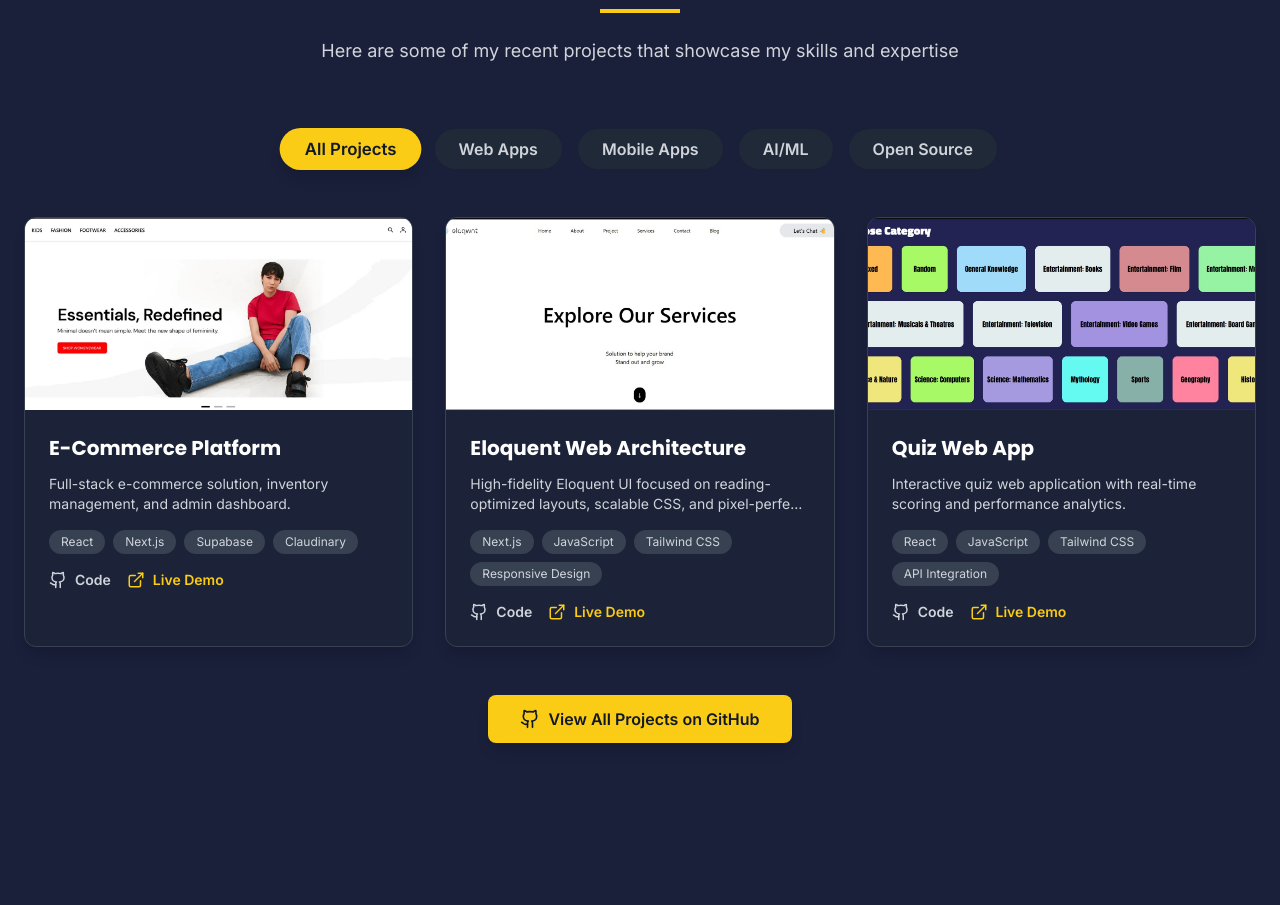
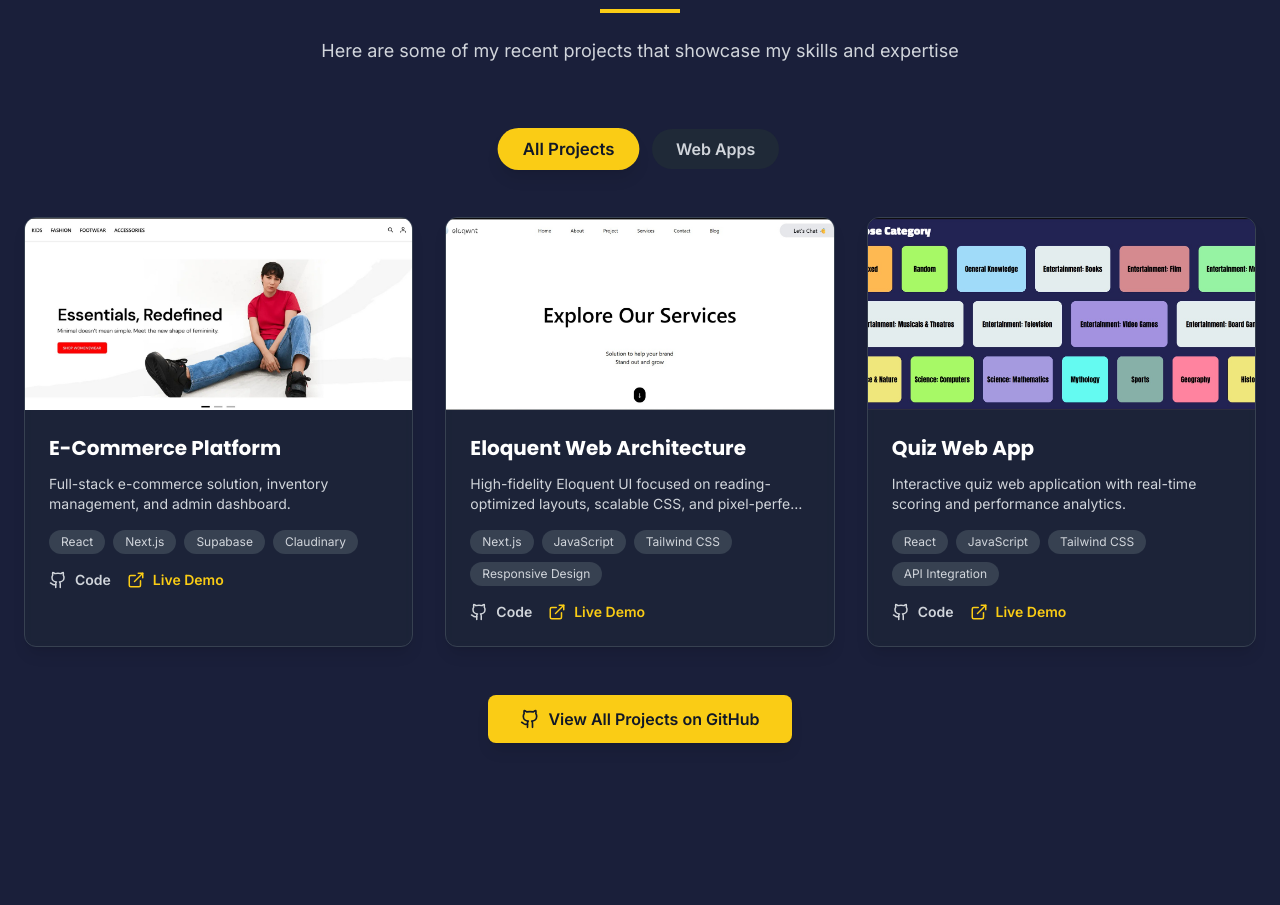
Before and after one commit to thesachin07/Portfolio, a Next.js app: page / in a window 1280 px wide. Shown: the part 2550-3455 px from the top of the page. Built offline with nearby package versions, Linux system fonts and the light colour scheme.

Commit message:
Comment out project categories in ProjectsSection

```diff
--- a/src/components/ProjectsSection.jsx
+++ b/src/components/ProjectsSection.jsx
@@ -44,9 +44,9 @@ export default function ProjectsSection({ darkMode }) {
   const categories = [
     { id: 'all', label: 'All Projects' },
     { id: 'web', label: 'Web Apps' },
-    { id: 'mobile', label: 'Mobile Apps' },
-    { id: 'ai', label: 'AI/ML' },
-    { id: 'opensource', label: 'Open Source' },
+    // { id: 'mobile', label: 'Mobile Apps' },
+    // { id: 'ai', label: 'AI/ML' },
+    // { id: 'opensource', label: 'Open Source' },
   ];
 
   const filteredProjects = filter === 'all'
```
